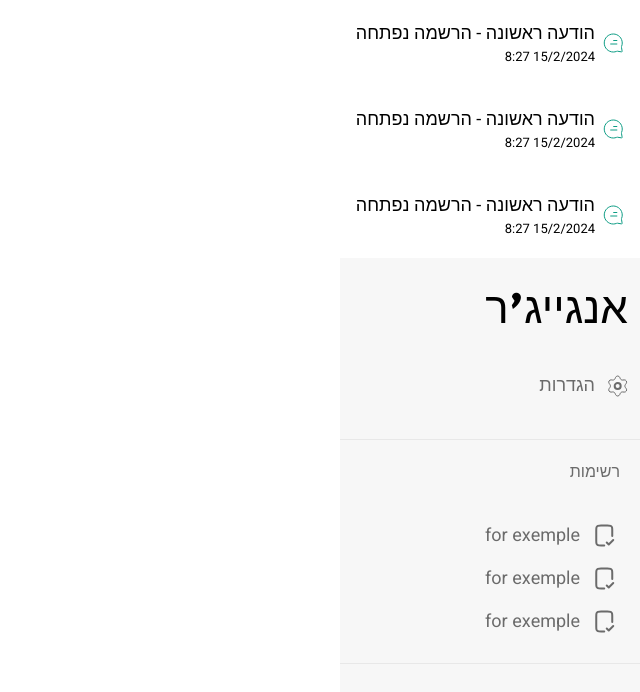
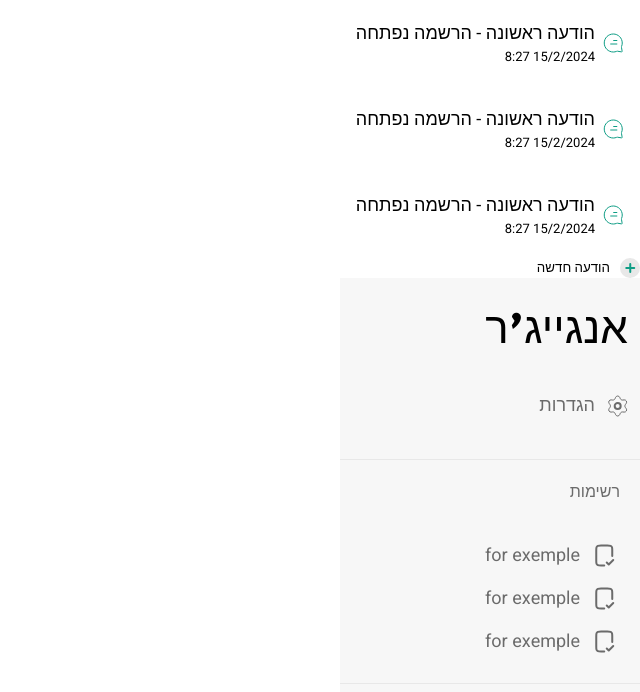
Before and after one commit to yosefus/accurate-proj-client, a React (Vite) app: page /israel in a window 1280 px wide. Shown: the top 692 px of the page, without its empty margins (640-1280 px from the left). Built offline with nearby package versions, Linux system fonts and the light colour scheme.

Commit message:
button add msg

```diff
--- /dev/null
+++ b/src/components/LeadsTab/index.jsx
@@ -0,0 +1,17 @@
+import { NavLink } from "react-router-dom";
+import LeadItem from "../LeadItem";
+import styles from "./style.module.css"
+export default function LeadsTab({ LeadList }) {
+    // [{name:"",date:"",email:"",id:""},{}]
+    return (
+        <> {LeadList.map((i) => {
+            return (
+                <>
+                <LeadItem date={`${i.date.getDate()}/${i.date.getMonth() + 1}/${i.date.getFullYear()}`} name={i.name} email={i.email} to={`/campaign/${123}/leads/${i.id}`}   />
+                </>
+            )
+        })}
+        </>
+
+    )
+}
--- /dev/null
+++ b/src/components/LeadsTab/style.module.css
@@ -0,0 +1,16 @@
+.date{
+    padding-left: 20px;
+}
+.holdListLead{
+    margin-top: 30px;
+    display: flex;
+    height: 60px;
+
+}
+.profileIcon{
+   padding-top: 20px;
+   height: 44px;
+   padding: 10px;
+   border: 1px solid #F3F3F5;
+   border-radius: 8px;
+}
--- a/src/components/ListMessage/index.jsx
+++ b/src/components/ListMessage/index.jsx
@@ -1,5 +1,6 @@
 import React from 'react'
 import { Link, NavLink, useParams } from 'react-router-dom'
+import NewMsg from '../newMsg'
 import styles from './styles.module.css'
 export default function ListMessage({ listMessage }) {
     // listMessage should get array of objs with all information about messeages
@@ -27,6 +28,7 @@ export default function ListMessage({ listMessage }) {
                     </NavLink>)
             })
             }
+            <div><NewMsg/></div>
         </>
     )
 }
--- /dev/null
+++ b/src/components/newMsg/index.jsx
@@ -0,0 +1,22 @@
+import styles from "./style.module.css"
+export default function NewMsg() {
+return(
+    <>
+    <div className={styles.newMsg}>
+        <button>
+
+            <span>
+            <svg width="11" height="10" viewBox="0 0 11 10" fill="none" xmlns="http://www.w3.org/2000/svg">
+<path d="M5.25049 1V9M1.25049 5H9.25049" stroke="#0E9D85" stroke-width="2" stroke-linecap="round" stroke-linejoin="round"/>
+</svg>
+
+            </span>
+
+      הודעה חדשה
+
+        </button>
+    </div>
+
+    </>
+)
+}
--- /dev/null
+++ b/src/components/newMsg/style.module.css
@@ -0,0 +1,29 @@
+.newMsg>button{
+    background-color:white;
+    border: none;
+    cursor: pointer;
+    transition: all ease-in-out 0.2s;
+    display: flex;
+
+}
+.newMsg>button:hover{
+    transform: scale(1.1);
+
+}
+.newMsg>button:active >span{
+    background: #0E9D85;
+}
+.newMsg>button:active>span>svg>path{
+stroke: white;
+}
+.newMsg>button>span{
+    margin-left: 10px;
+    display: flex;
+    align-items: center;
+    justify-content: center;
+    width: 20px;
+   height: 20px;
+   border-radius: 50%;
+    background-color: #E8E8E8;
+
+  }
--- a/src/pages/CampaignPage/index.jsx
+++ b/src/pages/CampaignPage/index.jsx
@@ -1,6 +1,8 @@
 import { Route, Routes } from "react-router-dom";
 import HeadLine from "../../components/HeadLine";
+import LeadsTab from "../../components/LeadsTab";
 import ListMessage from "../../components/ListMessage";
+import NewMsg from "../../components/newMsg";
 import TabSwitcher from "../../components/TabSwitcher";
 import InfoViewer from "./InfoViewer";
 import styles from './style.module.css'
@@ -14,21 +16,26 @@ export default function campaignCampaignPage(){
         <div>
             <div className={styles.headLine}>
         <HeadLine primaryText={"מנויי חדר כושר גבעת שמואל"} scontText={"24 מרשמים 3 הודעות"} icone={ <img src='/threePoints.svg' alt="three points"/>}/>
-            </div>
-
 <div  className={styles.tabSwitcher} >
     <TabSwitcher linkList={[{text:'נרשמים', href:'/campaign/123/leads/'},{text:'הודעות', href:'/campaign/141/messages/'}]}/>
 </div>
 
 
 
+
         <Routes>
-            <Route path="/" element={<>leadsTab</>} />
-            <Route path="/leads/*" element={<>leadsTab</>} />
+            <Route path="/" element={<LeadsTab LeadList={[{id:"33" ,name:"avior" , email:"yuiad@asd.com" , date:new Date()},{id:"34",name:"dani" , email:"tasdk@asd.com" , date:new Date()}]}/>} />
+            <Route path="/leads/*" element={<LeadsTab LeadList={[{id:"33" ,name:"avior" , email:"yuiad@asd.com" , date:new Date()},{id:"34",name:"dani" , email:"tasdk@asd.com" , date:new Date()}]}/>}/>
             <Route path="/messages/*" element={<ListMessage listMessage={[{id:3124 ,name:"itamar",date:new Date()}]}/>} />
         </Routes>
+
         </div>
 
+
+
+
+
+            </div>
 
         <InfoViewer/>
 
--- a/src/pages/CampaignPage/style.module.css
+++ b/src/pages/CampaignPage/style.module.css
@@ -1,6 +1,7 @@
 .holdTabs{
     display: flex;
     height: 100vh;
+    position: relative;
 }
 .holdTabs >div:last-child{
     flex-grow: 1;
@@ -11,8 +12,9 @@
 
 }
 .headLine{
-    padding: 30px;
+    padding: 50px;
 }
 .tabSwitcher{
+    margin: 35px 0;
     height: 50px;
 }
```
Also changed, not shown: public/plusIcon.svg (added), public/profileIcon.svg (added).
